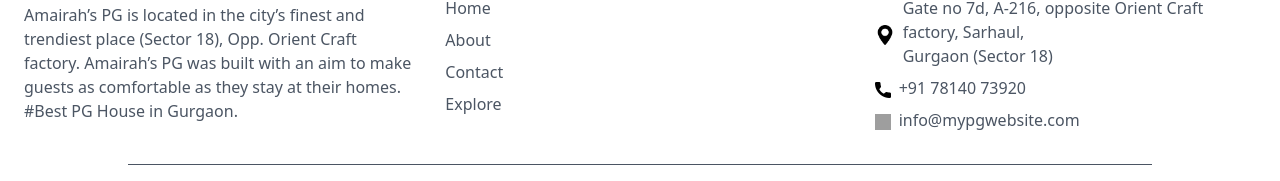
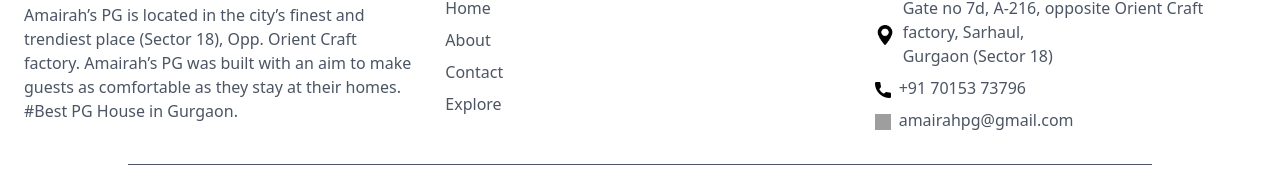
Before and after one commit to piyush6842/Amairah-PG, a React (Vite) app: page / in a window 1280 px wide. Shown: the part 5218-5399 px from the top of the page. Built offline with nearby package versions, Linux system fonts and the light colour scheme; grey boxes are pictures that could not be loaded.

Commit message:
Update Footer.jsx

```diff
--- a/src/components/Constants/Footer.jsx
+++ b/src/components/Constants/Footer.jsx
@@ -111,7 +111,7 @@
                 className="relative hover:text-orange-500 dark:hover:text-white transition-colors duration-300 group"
               >
                 <img className='w-4 h-4 inline mr-2 lg:mx-2 dark:bg-white dark:w-5 dark:h-5 dark:p-1 dark:rounded-full' src={phoneImage} alt="Phone" />
-                +91 78140 73920
+                +91 70153 73796
                 <span className="absolute left-0 bottom-0 w-0 h-[2px] bg-orange-300 dark:bg-white transition-all duration-300 group-hover:w-full"></span>
                 <span className="ml-2 inline-block opacity-0 group-hover:opacity-100 transform transition-opacity duration-300">→</span>
               </a>
@@ -120,7 +120,7 @@
                 className="relative hover:text-orange-500 dark:hover:text-white transition-colors duration-300 group"
               >
                 <img className="w-4 h-4 inline mr-2 lg:mx-2 dark:bg-white dark:w-5 dark:h-5 dark:p-1 dark:rounded-full" src={emailImage} alt="Email" />
-                info@mypgwebsite.com
+                amairahpg@gmail.com
                 <span className="absolute left-0 bottom-0 w-0 h-[2px] bg-orange-300 dark:bg-white transition-all duration-300 group-hover:w-full"></span>
                 <span className="ml-2 inline-block opacity-0 group-hover:opacity-100 transform transition-opacity duration-300">→</span>
               </a>
```
